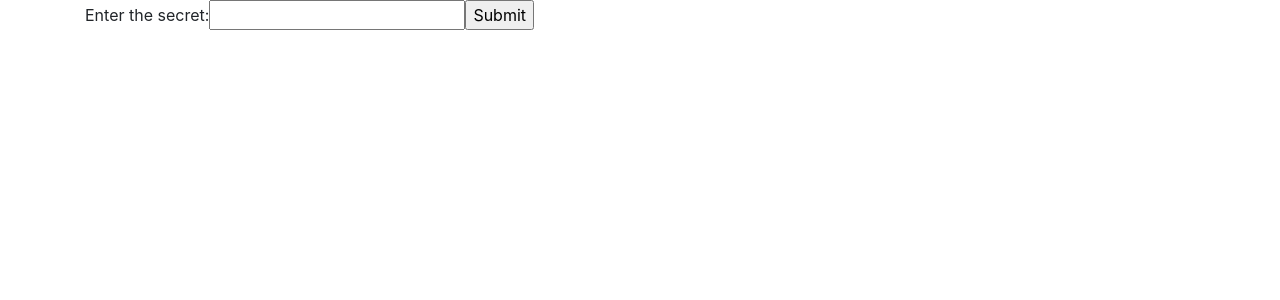
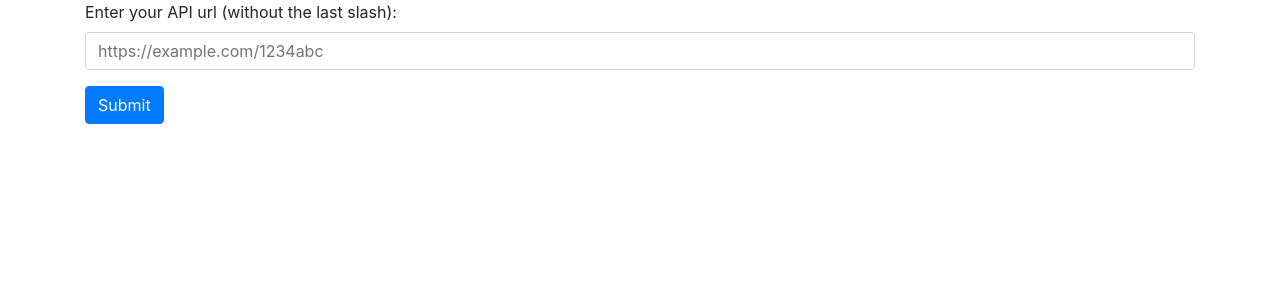
Before and after one commit to sergiowalls/outline-web-manager, a React (Create React App) app: page / in a window 1280 px wide. Shown: the top 300 px of the page. Built offline with nearby package versions, Linux system fonts and the light colour scheme.

Commit message:
Redirect to home when login

```diff
--- a/src/Home.js
+++ b/src/Home.js
@@ -1,16 +1,19 @@
 import React, {Component} from 'react';
+import {Redirect} from "react-router-dom";
 import axios from "axios";
+
 import KeyList from "./KeyList";
 
 export default class Home extends Component {
 
     constructor(props) {
         super(props);
-        this.state = {};
+        this.state = this.props.location.state;
     }
 
     componentDidMount() {
-        let apiUrl = localStorage.getItem('apiUrl');
+        if (this.state && this.state.apiUrl) {
+            const {apiUrl} = this.state;
             axios
                 .get(`${apiUrl}/server`)
                 .then(response => {
@@ -24,8 +27,13 @@ export default class Home extends Component {
                 })
                 .catch(error => console.log(error));
         }
+    }
 
     render() {
+        if (!this.state || !this.state.apiUrl) {
+            return <Redirect to='/'/>;
+        }
+
         if (this.state.server && this.state.keys)
             return (
                 <div>
@@ -36,7 +44,7 @@ export default class Home extends Component {
                         <li>Port for new access keys: {this.state.server.portForNewAccessKeys}</li>
                         <li>Server ID: {this.state.server.serverId}</li>
                     </ul>
-                    <KeyList keys={this.state.keys}/>
+                    <KeyList keys={this.state.keys} apiUrl={this.state.apiUrl}/>
                 </div>
             );
         return null;
--- a/src/Key.js
+++ b/src/Key.js
@@ -7,14 +7,14 @@ export default class Key extends Component {
     constructor(props, context) {
         super(props, context);
         this.currentKey = props.current;
+        this.apiUrl = props.apiUrl;
 
         this.deleteKey = this.deleteKey.bind(this);
     }
 
     deleteKey() {
-        let apiUrl = localStorage.getItem('apiUrl');
         axios
-            .delete(`${apiUrl}/access-keys/${this.currentKey.id}`)
+            .delete(`${this.apiUrl}/access-keys/${this.currentKey.id}`)
             .then(response => {
 
             })
--- a/src/KeyList.js
+++ b/src/KeyList.js
@@ -7,13 +7,14 @@ export default class KeyList extends Component {
     constructor(props, context) {
         super(props, context);
         this.keys = props.keys;
+        this.apiUrl = props.apiUrl;
     }
 
     render() {
         return (
             <div>
                 <div className="row">
-                    {this.keys.map(k => <Key key={k.id} current={k}/>)}
+                    {this.keys.map(k => <Key key={k.id} current={k} apiUrl={this.apiUrl}/>)}
                 </div>
                 <div className="row">
                     <button type="button" className="btn btn-success">New key</button>
--- a/src/LoginForm.js
+++ b/src/LoginForm.js
@@ -1,10 +1,11 @@
 import React, {Component} from 'react';
+import {Redirect} from "react-router-dom";
 import axios from "axios";
 
 export default class LoginForm extends Component {
     constructor(props) {
         super(props);
-        this.state = {apiUrl: ''};
+        this.state = {apiUrl: '', redirect: false};
 
         this.handleChange = this.handleChange.bind(this);
         this.handleSubmit = this.handleSubmit.bind(this);
@@ -19,19 +20,35 @@ export default class LoginForm extends Component {
         axios
             .get(`${this.state.apiUrl}/server`)
             .then(() => {
-                localStorage.setItem("apiUrl", this.state.apiUrl);
+                this.setState({redirect: true, error: false})
             })
-            .catch(error => console.log(error));
+            .catch(error => {
+                console.log(error);
+                this.setState({error: true})
+            });
     }
 
     render() {
+        const {redirect, error} = this.state;
+
+        if (redirect) {
+            return <Redirect to={{pathname: '/home', state: this.state}}/>;
+        }
+
         return (
             <form onSubmit={this.handleSubmit}>
-                <label>
-                    Enter the secret:
-                    <input type="text" value={this.state.apiUrl} onChange={this.handleChange}/>
-                </label>
-                <input type="submit" value="Submit"/>
+                <div className="form-group">
+                    <label>
+                        Enter your API url (without the last slash):
+                    </label>
+                    <input type="text" placeholder="https://example.com/1234abc" className="form-control"
+                           value={this.state.apiUrl} onChange={this.handleChange}/>
+                </div>
+                <button type="submit" className="btn btn-primary">Submit</button>
+                {error &&
+                <div className="alert alert-warning" role="alert">
+                    Wrong url! Perhaps you have misspelled it or server is down...
+                </div>}
             </form>
         );
     }
```
Lines whose indentation alone changed are shown as unchanged.
